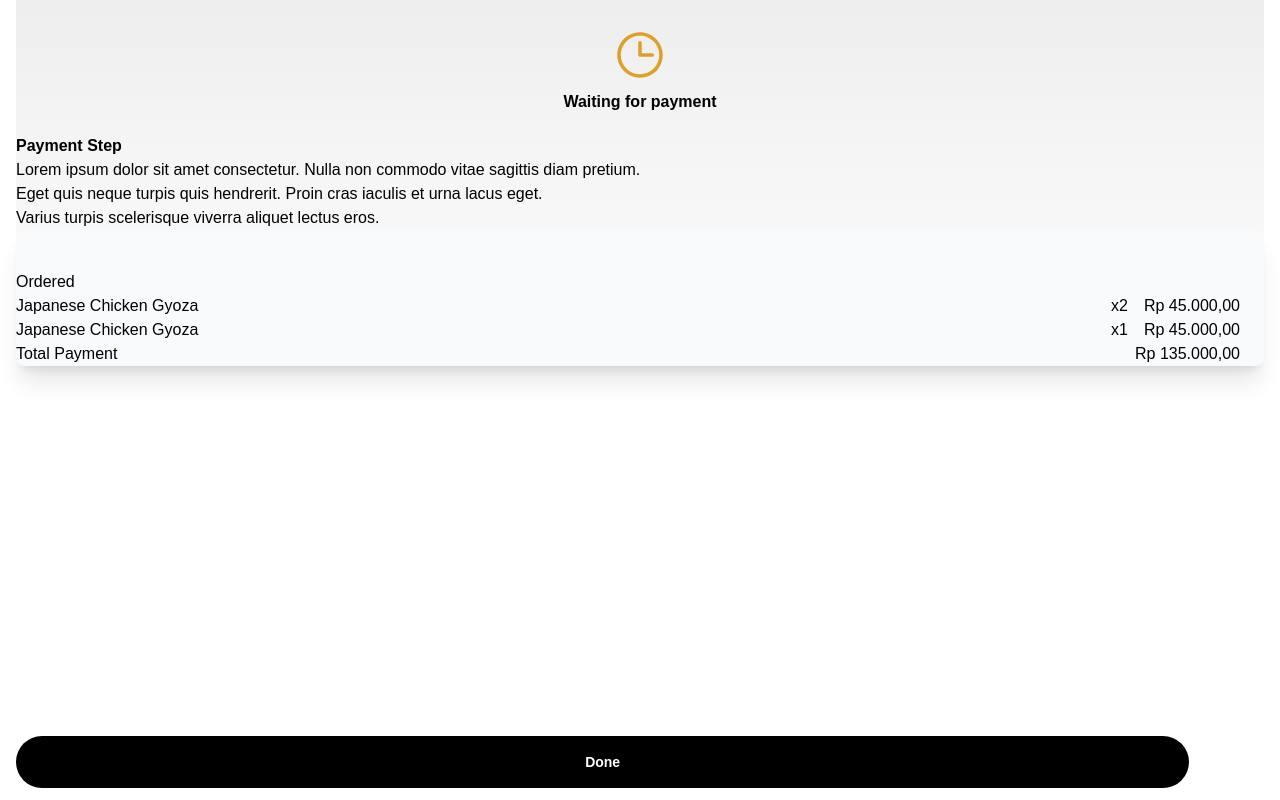
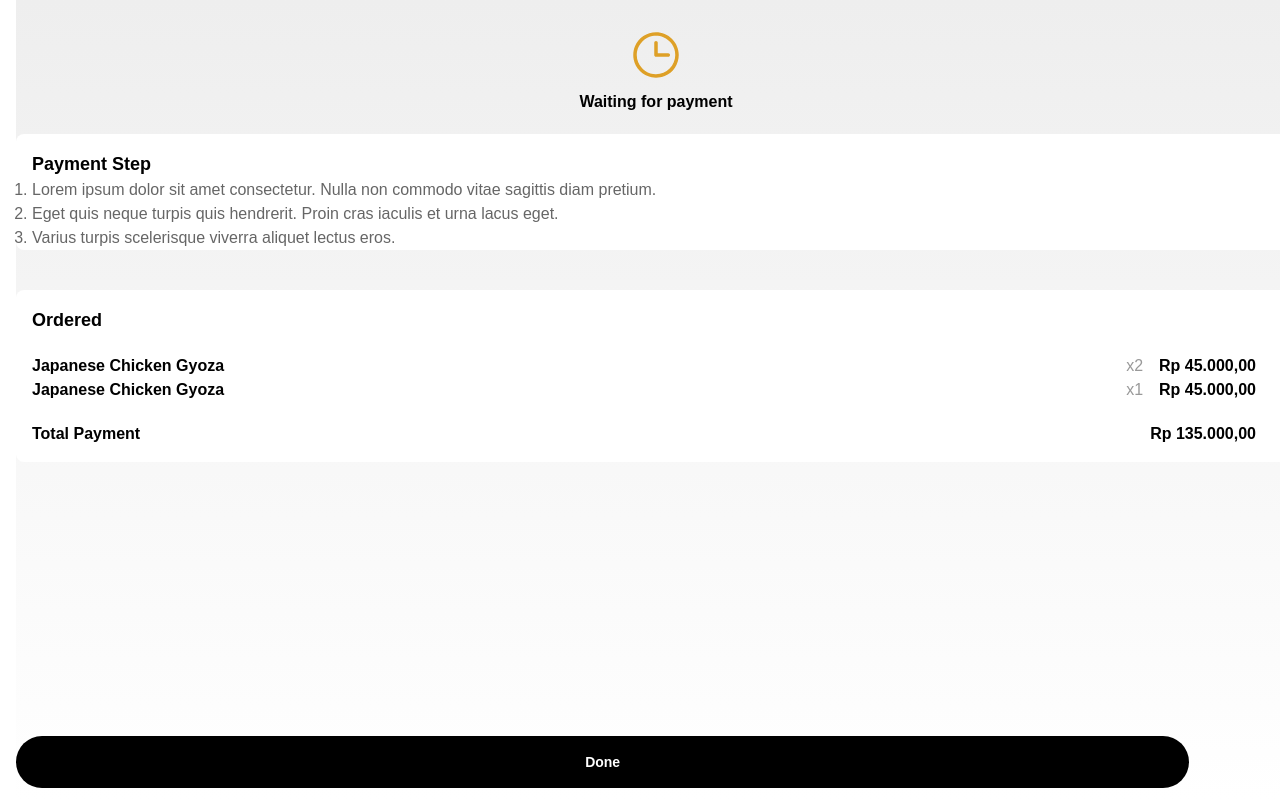
Before and after one commit to ArgyaSabih/FE_FnB, a Next.js app in the folder frontend_fnb/: page / in a window 1280 px wide. Both pictures are taken after a click on the button "straight to payment". Built offline with nearby package versions, Linux system fonts and the light colour scheme.

Commit message:
update sedikit

```diff
--- a/frontend_fnb/src/app/pages/PaymentPage.js
+++ b/frontend_fnb/src/app/pages/PaymentPage.js
@@ -2,12 +2,15 @@ import React from "react";
 
 // Fokus bikin komponen-komponen utamanya dulu. localhost/payment return 404
 import { cartItems } from "../routes";
+import { useNavigate } from "react-router-dom";
 
 export default function PaymentPage() {
   function totalPrice(price, amount) {}
 
+  const navigateToComplete = useNavigate();
+
   return (
-    <section className="container bg-gradient-to-b from-[#eeeeee] to-white">
+    <div className="container m-0 w-screen h-screen bg-gradient-to-b from-[#eeeeee] to-white">
       <div className="">
         <div className="pt-8 mb-3 container flex justify-center">
           <svg
@@ -27,56 +30,59 @@ export default function PaymentPage() {
           Waiting for payment
         </div>
       </div>
-      <div className="py-5">
-        <div className="px-15 rounded-lg">
-          <div className="px-15 rounded-lg">
-            <h2 className="font-bold flex">Payment Step</h2>
-            <ol className="list-style-decimal">
+      <div className="my-5">
+        <div className="mx-15 rounded-lg bg-white">
+          <div className="mx-15 px-4 pt-4">
+            <h2 className="font-bold flex text-lg">Payment Step</h2>
+            <ol className="list-decimal">
               {" "}
               {/* Gimana caranya bikin lingkaran dg angka di dalam??? */}
-              <li className="block">
+              <li className="text-[#666666]">
                 Lorem ipsum dolor sit amet consectetur. Nulla non commodo vitae
                 sagittis diam pretium.{" "}
               </li>{" "}
-              <li className="flex justify-start">
+              <li className="text-[#666666]">
                 Eget quis neque turpis quis hendrerit. Proin cras iaculis et
                 urna lacus eget.{" "}
               </li>{" "}
-              <li className="flex justify-start">
+              <li className="text-[#666666]">
                 Varius turpis scelerisque viverra aliquet lectus eros.
               </li>
             </ol>
           </div>
         </div>
-        <div className="pt-10 mx-15 rounded-lg shadow-xl bg-slate-50">
+        <div className="mt-10 mx-15 rounded-lg bg-white">
+          <div className="p-4">
             <div className="">
-            <h2 className="flex">Ordered</h2>
+              <h2 className="flex font-bold text-lg">Ordered</h2>
             </div>
-          <div>
+            <div className="mt-5">
               <ul>
                 {cartItems?.map((item) => (
                   <li key={item.id} className="flex justify-between">
-                  <span className="flex">{item.name}</span>
+                    <span className="flex font-semibold">{item.name}</span>
                     <div className="flex justify-end mr-6">
-                    <span className="flex mr-4">x{item.amount}</span>
-                    <span className="flex">Rp 45.000,00</span>
+                      <span className="flex mr-4 text-[#999999]">
+                        x{item.amount}
+                      </span>
+                      <span className="flex font-bold">Rp 45.000,00</span>
                     </div>
                   </li>
                 ))}
               </ul>
             </div>
-          <div className="flex justify-between mr-6">
+            <div className="flex justify-between mr-6 mt-5 font-bold">
               Total Payment <span>Rp 135.000,00</span>
             </div>
-          <div></div>
+          </div>
         </div>
       </div>
       <button
         className="absolute justify-center w-11/12 p-4 px-4 text-sm font-semibold text-center text-white bg-black rounded-full bottom-3"
-        onClick={() => navigateToPayment("/completed")}
+        onClick={() => navigateToComplete("/completed")}
       >
         Done
       </button>
-    </section>
+    </div>
   );
 }
```
Lines whose indentation alone changed are shown as unchanged.
